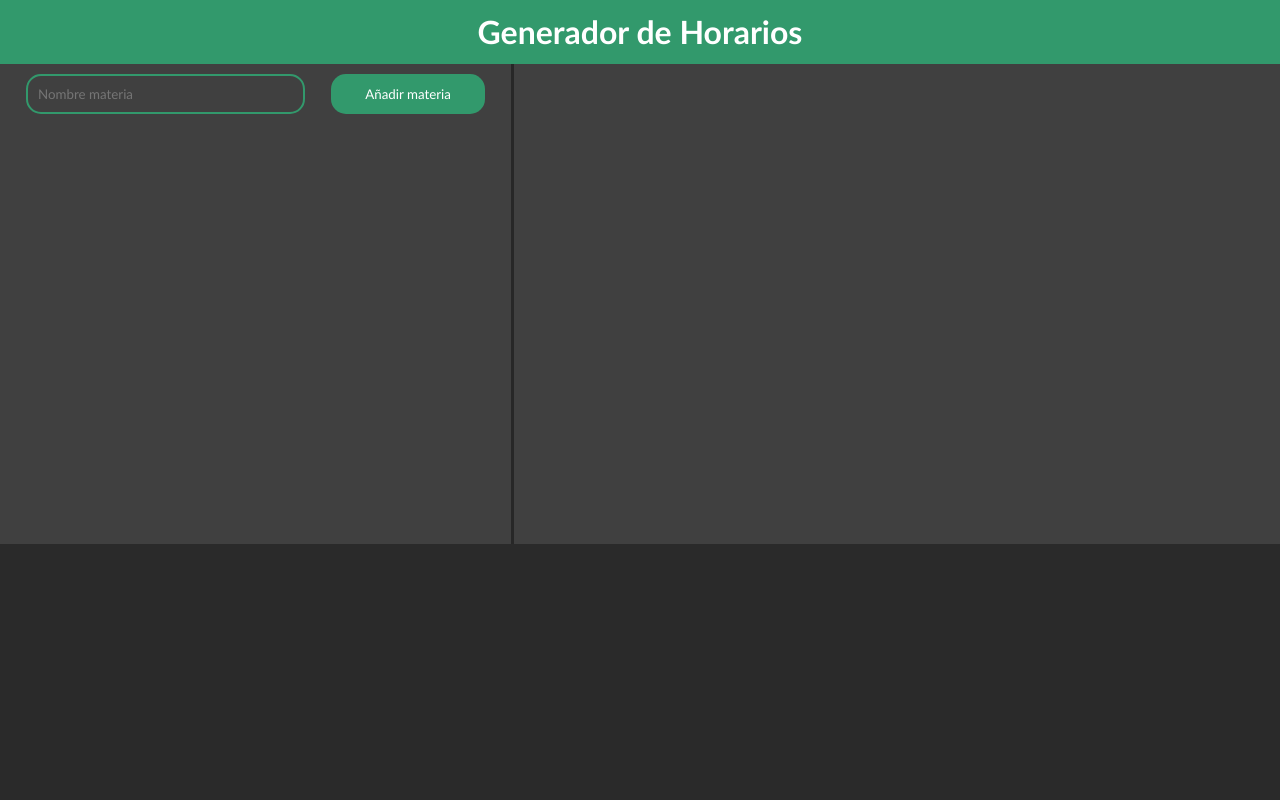
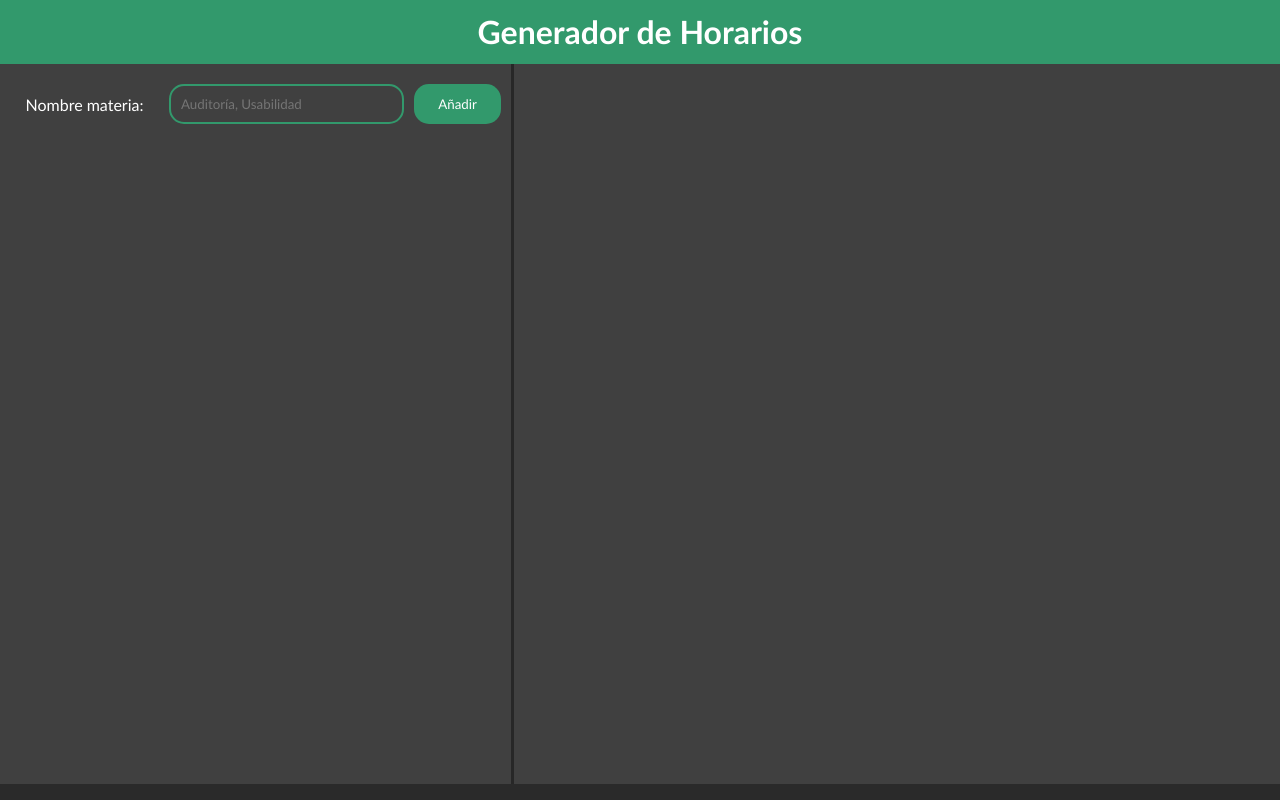
Before and after one commit to paulr10463/calendar-generator, a React (Vite) app: page / in a window 1280 px wide. Built offline with nearby package versions, Linux system fonts and the light colour scheme.

Commit message:
feat: Improve styles

```diff
--- a/src/components/CourseItem.jsx
+++ b/src/components/CourseItem.jsx
@@ -40,7 +40,6 @@ function CourseItem({name}) {
 
   return (
     <div className="CourseItem">
-      <button onClick={()=>{console.log(groups)}} value="hola">asdas</button>
       <div className="CourseName">
         <button onClick={handleExpand} type="button">
           <FontAwesomeIcon className="ButtonIcon" icon={titleArrowIcon} style={{ color: "#ffffff", }} />
--- a/src/pages/LandingPage.jsx
+++ b/src/pages/LandingPage.jsx
@@ -25,10 +25,12 @@ function LandingPage() {
       <section className="mainSection">
         <aside className='addCourseSection'>
           <div className='addCourseContainer'>
-            <input className="addCourseTextField" id='SubjetNameText' type="text" placeholder="Nombre materia" />
-            <input onClick={AddSubject} className="addCourseButton" type="button" value="Añadir materia" />
+            <form className='addCourseContainer' onSubmit={(e)=> e.preventDefault()}>
+              <label className="addCourse__name"htmlFor="nombre materia">Nombre materia: </label>
+              <input className="addCourseTextField" id='SubjetNameText' type="text" placeholder="Auditoría, Usabilidad" />
+              <button type='submit' onClick={AddSubject} className="addCourseButton">Añadir</button>
+            </form>
           </div>
-
           <div className='courseList'>
             {subjects.map((subject, index) => {
               return <CourseItem key={index} name={subject.name} />
--- a/src/styles/LandingPage.css
+++ b/src/styles/LandingPage.css
@@ -8,7 +8,7 @@
 .mainSection .addCourseSection{
     background-color: rgb(64, 64, 64);
     width: 40%;
-    height: 60vb;
+    height: 90vb;
     display: flex;
     flex-direction: column;
     align-items: center;
@@ -20,14 +20,13 @@
 
 .mainSection .addCourseButton{
     background-color: rgb(50, 153, 108);
-    width: 30%;
+    width: 20%;
     font-family: 'Trebuchet MS', 'Lucida Sans Unicode', 'Lucida Grande', 'Lucida Sans', Arial, sans-serif;
     color: white;
-    padding: 10px;
     border-radius: 15px;
     border: none;
     cursor: pointer;
-
+    margin: 0px 10px 0px 10px;
     transition: all 0.3s ease-in-out;
 }
 .mainSection .addCourseTextField{
@@ -52,11 +51,20 @@
     background-color: rgb(64, 64, 64);
     border-left: 3px solid rgb(39, 39, 39);
     width: 60%;
-    height: 60vb;
 }
 .addCourseSection .addCourseContainer{
     width: 100%;
     display: flex;
     justify-content: space-evenly;
-    margin: 10px 0px 10px 0px;
+    padding: 10px 0px 10px 0px;
 }
+
+
+.addCourse__name{
+    width: 40%;
+    display: flex;
+    justify-content: center;
+    align-items: center;
+    font-size: 1em;
+    color: white;
+}
```
